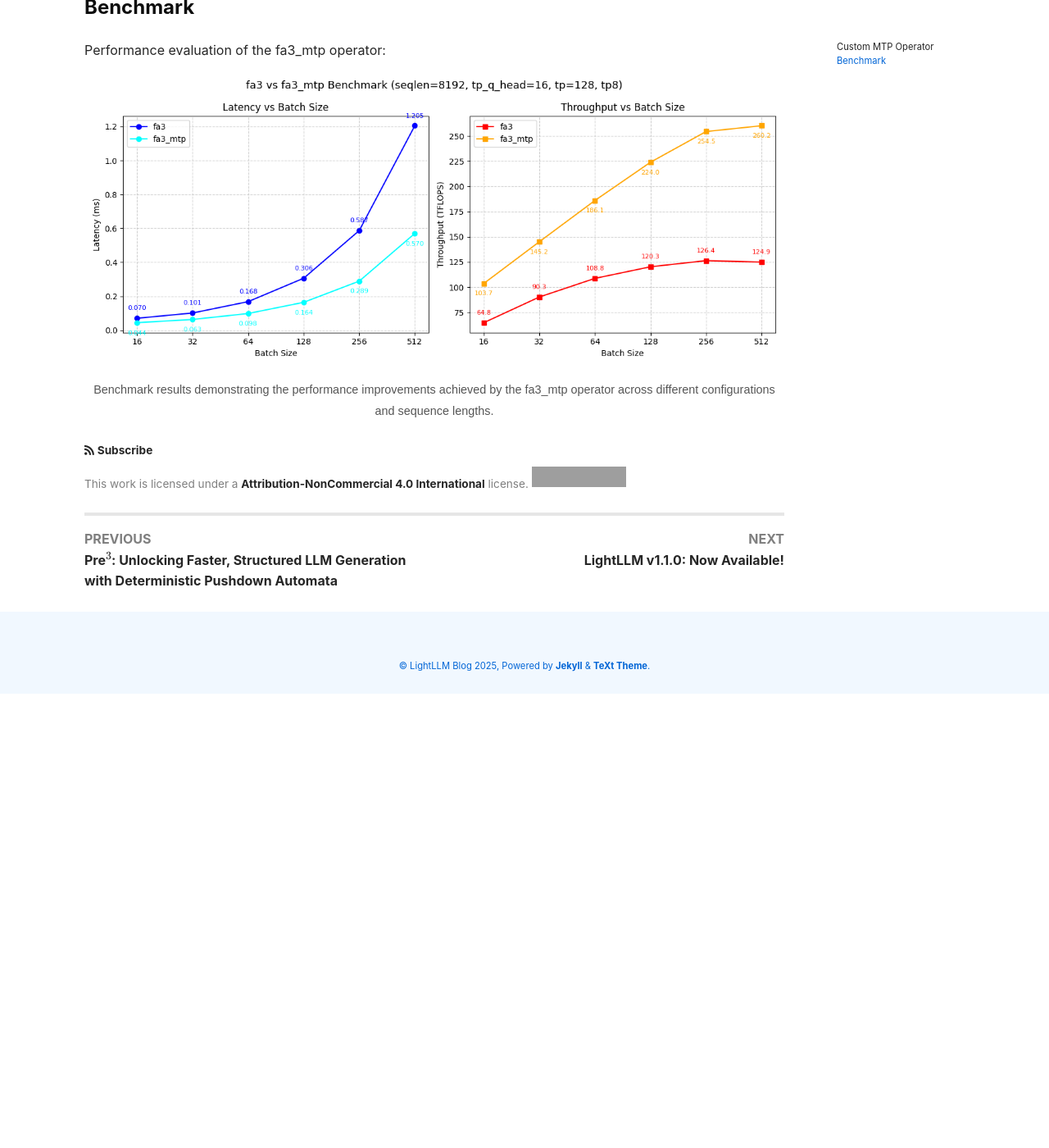
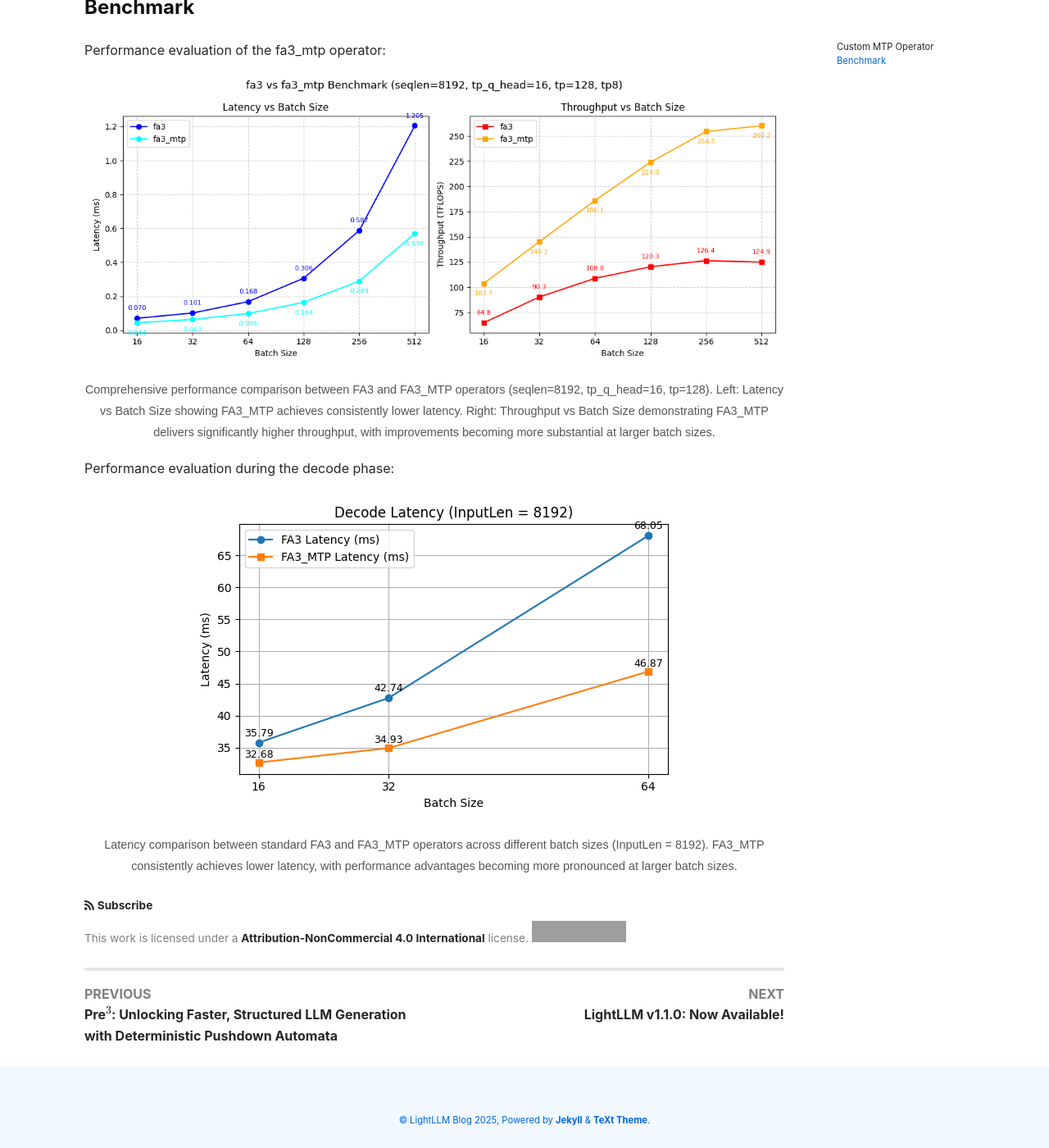
Before and after one commit to ModelTC/lightllm-blog, a Jekyll site: the page built from _posts/2025-09-01-mtp.md, in a window 1280 px wide and 1400 px high, scrolled down 1437 px. Shown: the whole window at 82% size. Built offline with Jekyll 4.4.1, drawn with Linux system fonts in a browser that asks for light colours; nearby versions of some CDN libraries; formulas are drawn with MathJax 3; before the commit the page ends 2283 px from its top, so only the background shows below that; grey boxes are pictures that could not be loaded.

Commit message:
add static data

```diff
--- a/_posts/2025-09-01-mtp.md
+++ b/_posts/2025-09-01-mtp.md
@@ -14,14 +14,14 @@ mathjax: true
 Due to our unique inference pattern, during the decode phase, adjacent sequences in the batch share the same KV cache, with the only difference being that sequence lengths increment progressively.
 
 <div style="text-align: center;">
-  <img src="{{ site.baseurl }}/assets/images/blogs/04-mtp/mtp.png"  style="zoom: 60%;" />
+  <img src="{{ site.baseurl }}/assets/images/blogs/05-mtp/mtp.png"  style="zoom: 60%;" />
   <p style="font-family: sans-serif; font-size: 0.9em; color: #555;">During the decode phase, both sequences utilize KV cache for tokens t1, t2, t3, t4. The first sequence uses the first three caches, while the second sequence uses all four caches.</p>
 </div>
 
 When using standard attention operators, each sequence is computed independently, causing the same KV cache to be loaded repeatedly, resulting in significant waste. To eliminate this inefficiency and fully leverage the performance advantages of our MTP approach, we developed a custom MTP operator based on Flash Attention v3: [fa3_mtp](https://github.com/ModelTC/LightKernel/tree/main/flash-attention/hopper). This operator combines the queries (Q) of a group of sequences into a unified computation. During the $QK^T$ computation (where $Q$ is the query matrix and $K^T$ is the transpose of the key matrix), it dynamically sets the mask for the $Score$ matrix by calculating the seq_len corresponding to each q row.
 
 <div style="text-align: center;">
-  <img src="{{ site.baseurl }}/assets/images/blogs/04-mtp/fa3_mtp.png"  style="zoom: 60%;" />
+  <img src="{{ site.baseurl }}/assets/images/blogs/05-mtp/fa3_mtp.png"  style="zoom: 60%;" />
   <p style="font-family: sans-serif; font-size: 0.9em; color: #555;">In the operator, masking is applied based on the sequence length corresponding to $t4$, setting the $Score$ matrix values to -INF.</p>
 </div>
 
@@ -32,6 +32,13 @@ Through this approach, we achieve KV cache reuse with minimal overhead, enabling
 Performance evaluation of the fa3_mtp operator:
 
 <div style="text-align: center;">
-  <img src="{{ site.baseurl }}/assets/images/blogs/04-mtp/fa3_mtp_benchmark.png"  style="zoom: 100%;" />
-  <p style="font-family: sans-serif; font-size: 0.9em; color: #555;">Benchmark results demonstrating the performance improvements achieved by the fa3_mtp operator across different configurations and sequence lengths.</p>
+  <img src="{{ site.baseurl }}/assets/images/blogs/05-mtp/fa3_mtp_benchmark.png"  style="zoom: 100%;" />
+  <p style="font-family: sans-serif; font-size: 0.9em; color: #555;">Comprehensive performance comparison between FA3 and FA3_MTP operators (seqlen=8192, tp_q_head=16, tp=128). Left: Latency vs Batch Size showing FA3_MTP achieves consistently lower latency. Right: Throughput vs Batch Size demonstrating FA3_MTP delivers significantly higher throughput, with improvements becoming more substantial at larger batch sizes.</p>
 </div>
+
+Performance evaluation during the decode phase:
+
+<div style="text-align: center;">
+  <img src="{{ site.baseurl }}/assets/images/blogs/05-mtp/decode_benchmark.png"  style="zoom: 100%;" />
+  <p style="font-family: sans-serif; font-size: 0.9em; color: #555;">Latency comparison between standard FA3 and FA3_MTP operators across different batch sizes (InputLen = 8192). FA3_MTP consistently achieves lower latency, with performance advantages becoming more pronounced at larger batch sizes.</p>
+</div>
```
Also changed, not shown: assets/images/blogs/05-mtp/decode_benchmark.png (added), assets/images/blogs/05-mtp/fa3_mtp.png (added), assets/images/blogs/05-mtp/fa3_mtp_benchmark.png (added), assets/images/blogs/05-mtp/mtp.png (added).
